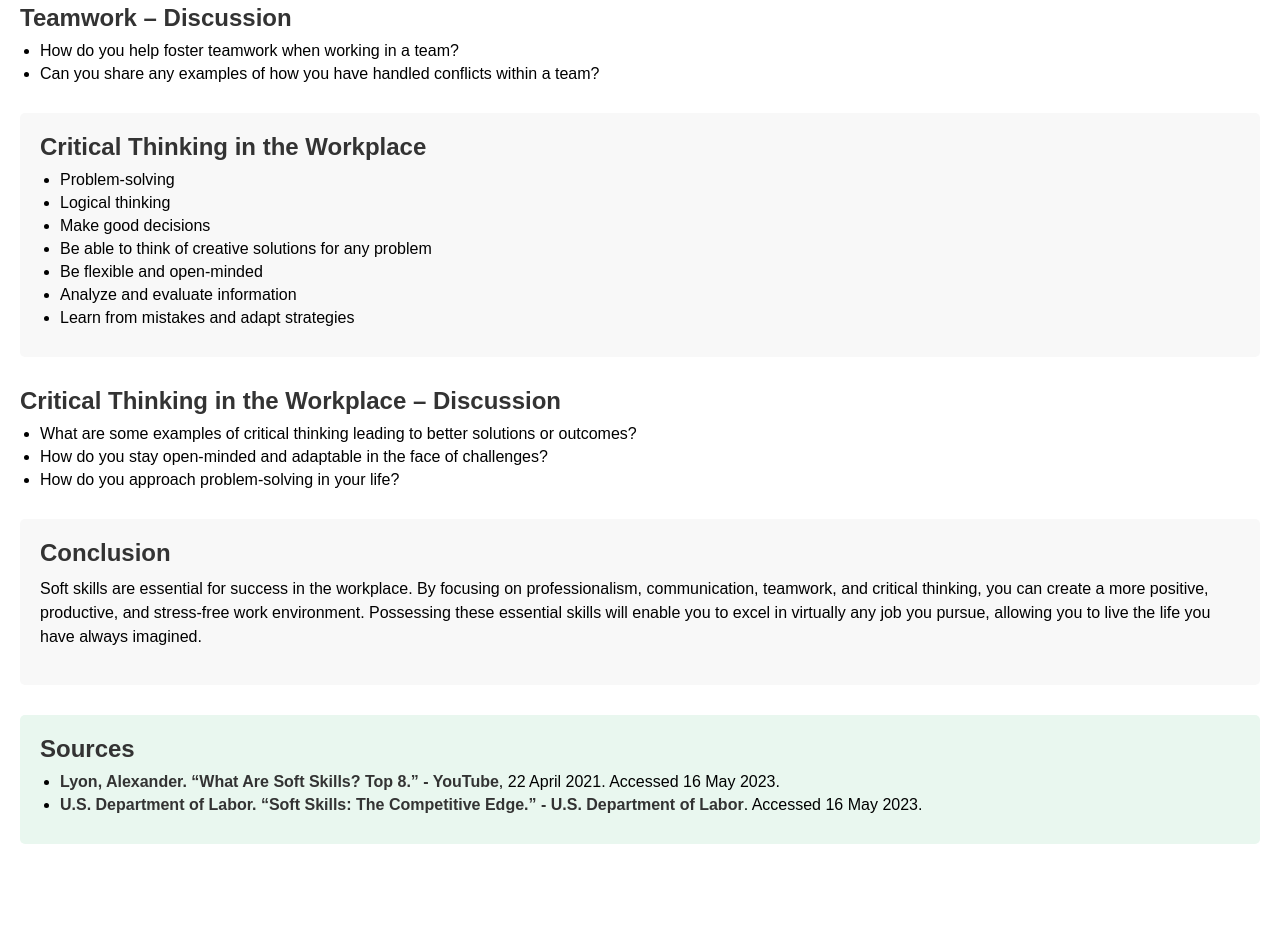
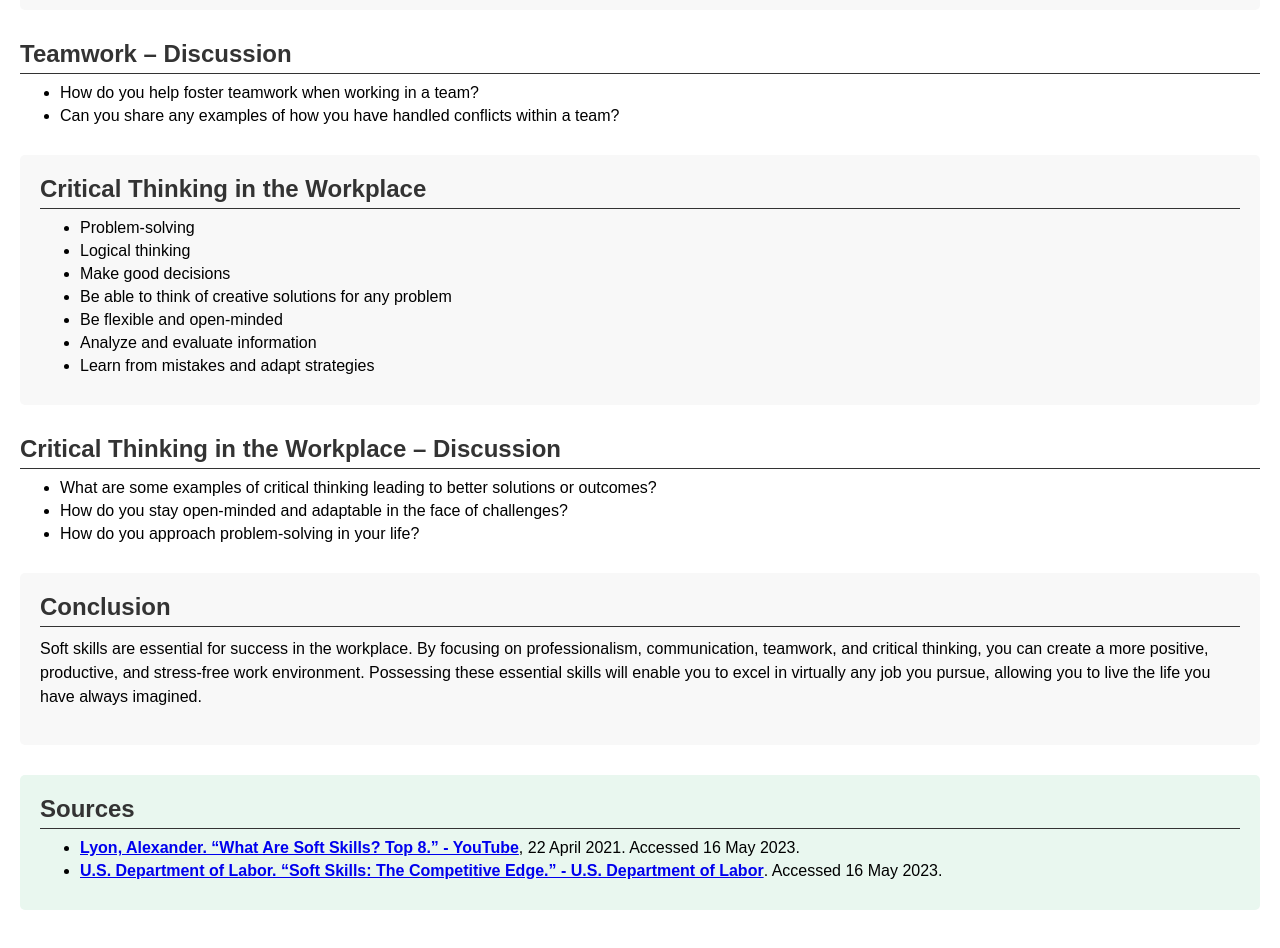
Before and after one commit to AERobert/g2p, a plain HTML site: page index.html in a window 1280 px wide. Shown: the part 1500-2448 px from the top of the page. Before the commit the page ends 2394 px from the top, so only its background shows below. Drawn offline with Linux system fonts and the light colour scheme.

Commit message:
updated css

```diff
--- a/index.html
+++ b/index.html
@@ -5,7 +5,10 @@
     <meta name="viewport" content="width=device-width, initial-scale=1.0">
     <title>Soft Skills in the Workplace</title>
     <style>
-        /* Inline CSS Styles */
+ /* CSS File for Soft Skills Presentation */
+
+/* Global Styles */
+
 body {
   font-family: Arial, sans-serif;
   margin: 0;
@@ -43,6 +46,8 @@
   font-size: 24px;
   font-weight: bold;
   color: #333;
+  border-bottom: 1px solid #333;
+  padding-bottom: 5px;
 }
 
 p {
@@ -53,7 +58,7 @@
 ul {
   list-style: disc;
   margin: 10px 0;
-            padding-left: 20px;
+  padding-left: 40px;
 }
 
 li {
@@ -61,8 +66,12 @@
 }
 
 a {
-            color: #333;
-            text-decoration: none;
+  color: #0000EE;
+  text-decoration: underline;
+}
+
+a:visited {
+  color: #551A8B;
 }
 
 a:hover {
@@ -98,6 +107,7 @@
 }
 
 /* Media Queries */
+
 @media screen and (max-width: 600px) {
   h1 {
     font-size: 24px;
```
Lines whose indentation alone changed are shown as unchanged.
